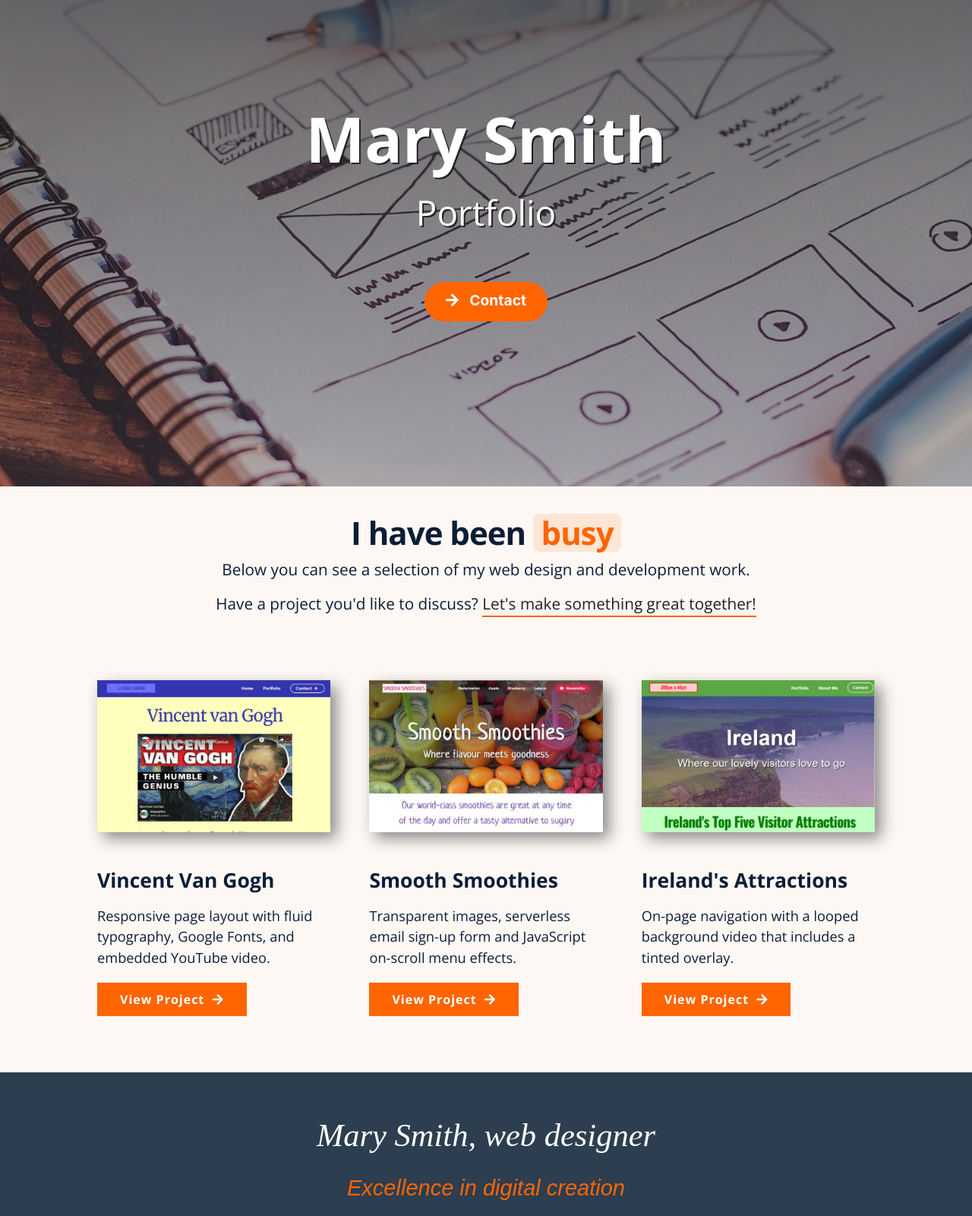
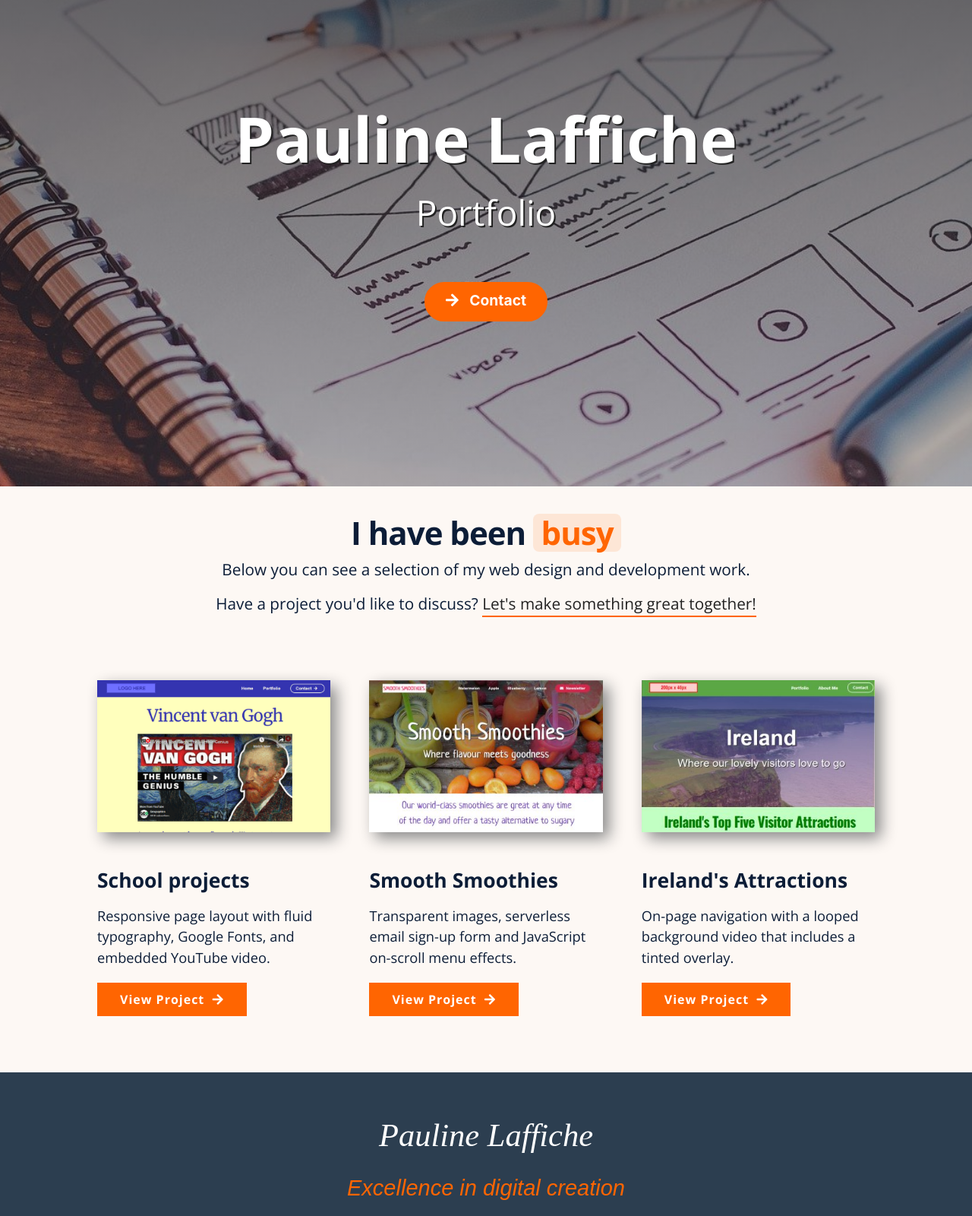
Before and after one commit to PaulineLAFFICHE/paulineLAFFICHE.github.io, a plain HTML site: page portfolio/index.html in a window 1280 px wide. Shown: the part 80-1680 px from the top of the page at 76% size. Drawn offline with nearby package versions, Linux system fonts and the light colour scheme; files whose address does not match are found by name.

Commit message:
Update index.html

```diff
--- a/portfolio/index.html
+++ b/portfolio/index.html
@@ -5,7 +5,7 @@
 	<meta http-equiv="X-UA-Compatible" content="IE=edge">
 	<meta name="viewport" content="width=device-width, initial-scale=1.0">
 
-	<title>Portfolio | Mary Smith Web Designer</title>
+	<title>Portfolio | Pauline Laffiche, Digital Marketing and communication</title>
 	<meta name="description" content="I use HTML and CSS with graphic design and animation to bring your ideas to life.">
 
     <link href="../assets/css/resets.css" rel="stylesheet">
@@ -14,7 +14,7 @@
 	<link href="../assets/css/main.css" rel="stylesheet">
     <link href="../assets/css/footer.css" rel="stylesheet">
 
-	<meta name="author" content="Mary Smith">
+	<meta name="author" content="Pauline Laffiche">
 
 	<!-- Google Fonts -->
     <link href="https://fonts.googleapis.com/css2?family=Open+Sans:ital,wght@0,400;0,700;0,800;1,400;1,700;1,800&display=swap" rel="stylesheet">
@@ -78,7 +78,7 @@
         <h4>Contact</h4>
         <p>Have a project you'd like to discuss? Let's make something great together!</p>
 
-        <h5><a href="mailto:marysmith@myemail.com" target="_blank">marysmith@myemail.com</a></h5>
+        <h5><a href="pauline.laffiche@edu.devinci.fr" target="_blank">pauline.laffiche@edu.devinci.fr</a></h5>
 
         <h4>Social Links</h4>
         <div class="fly-out-social-icons">
@@ -96,7 +96,7 @@
 
     <header class="hero-block">
         <div class="hero-text-container text-center-desktop text-center-mobile">
-            <h1 class="text-shadow">Mary Smith</h1>
+		    <h1 class="text-shadow">Pauline Laffiche</h1>
             <h2 class="text-shadow">Portfolio</h2>
             <div class="container-btn text-center-desktop text-center-mobile">
                 <a href="../contact/index.html" class="btn btn-solid btn-rounded"><i class="fas fa-arrow-right"></i> Contact</a>
@@ -127,7 +127,7 @@
 
             <div class="item-3">
                 <a href="van-gogh/index.html"><img src="../assets/img/project-van-gogh.png"  class="drop-shadow-faint" alt="Project: Vincent Van Gogh"></a>
-                <h3>Vincent Van Gogh</h3>
+                <h3>School projects</h3>
                 <p>Responsive page layout with fluid typography, Google Fonts, and embedded YouTube video.</p>
                 <a href="van-gogh/index.html" class="button button-solid">View Project &nbsp;<i class="fas fa-arrow-right"></i></a>
             </div>
@@ -153,7 +153,7 @@
 
 	<footer>
 
-        <h4>Mary Smith, web designer</h4>
+        <h4>Pauline Laffiche</h4>
         <h5>Excellence in digital creation</h5>
 
         <ul class="footer-links">
```
